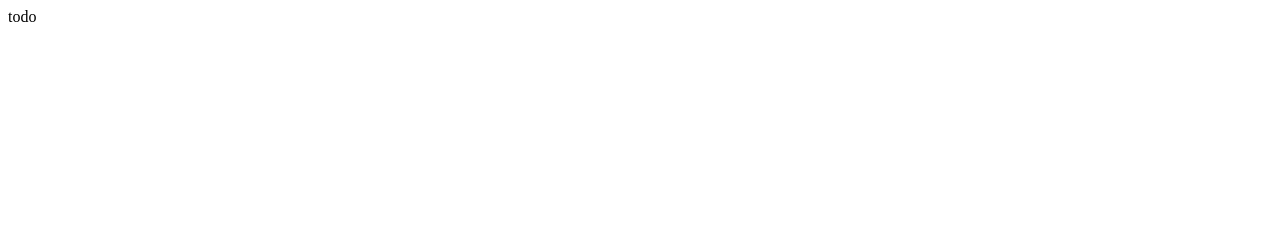
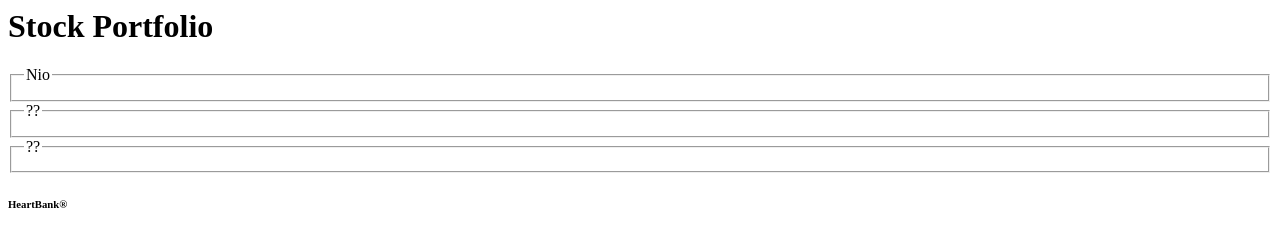
Before and after one commit to thonly/dad.thonly.org, a plain HTML site: page index.html in a window 1280 px wide. Drawn offline with Linux system fonts and the light colour scheme.

Commit message:
begin v1

```diff
--- a/index.html
+++ b/index.html
@@ -1 +1,28 @@
-todo
+<html>
+    <head>
+        <meta name="viewport" content="width=device-width, initial-scale=1">
+        <title>Dad</title>
+        <link rel="stylesheet" href="index.css">
+        <script src="index.js" type="module"></script>
+        <script async src="https://www.googletagmanager.com/gtag/js?id=G-12TNFKT5YD"></script>
+    </head>
+    <body>
+        <header>
+            <h1>Stock Portfolio</h1>
+        </header>
+        <main>
+            <fieldset>
+                <legend>Nio</legend>
+            </fieldset>
+            <fieldset>
+                <legend>??</legend>
+            </fieldset>
+            <fieldset>
+                <legend>??</legend>
+            </fieldset>
+        </main>
+        <footer>
+            <h6>HeartBank®</h6>
+        </footer>
+    </body>
+</html>
--- /dev/null
+++ b/index.js
@@ -0,0 +1,5 @@
+
+window.dataLayer = window.dataLayer || [];
+function gtag(){dataLayer.push(arguments);}
+gtag('js', new Date());
+gtag('config', 'G-12TNFKT5YD');
```
Also changed, not shown: index.css (added).
